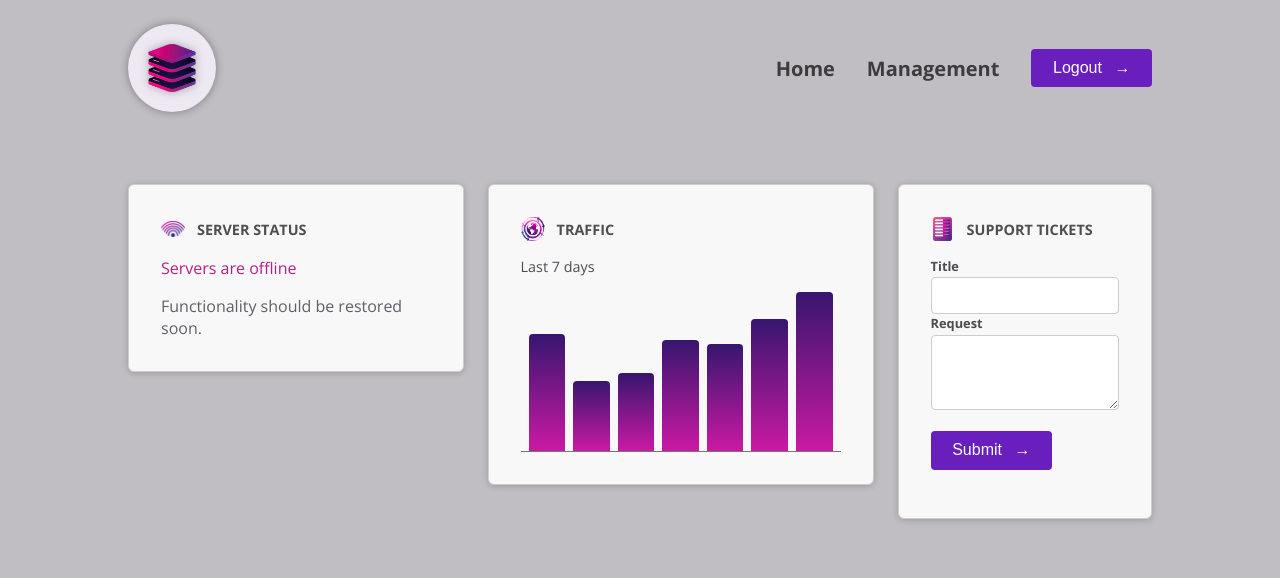
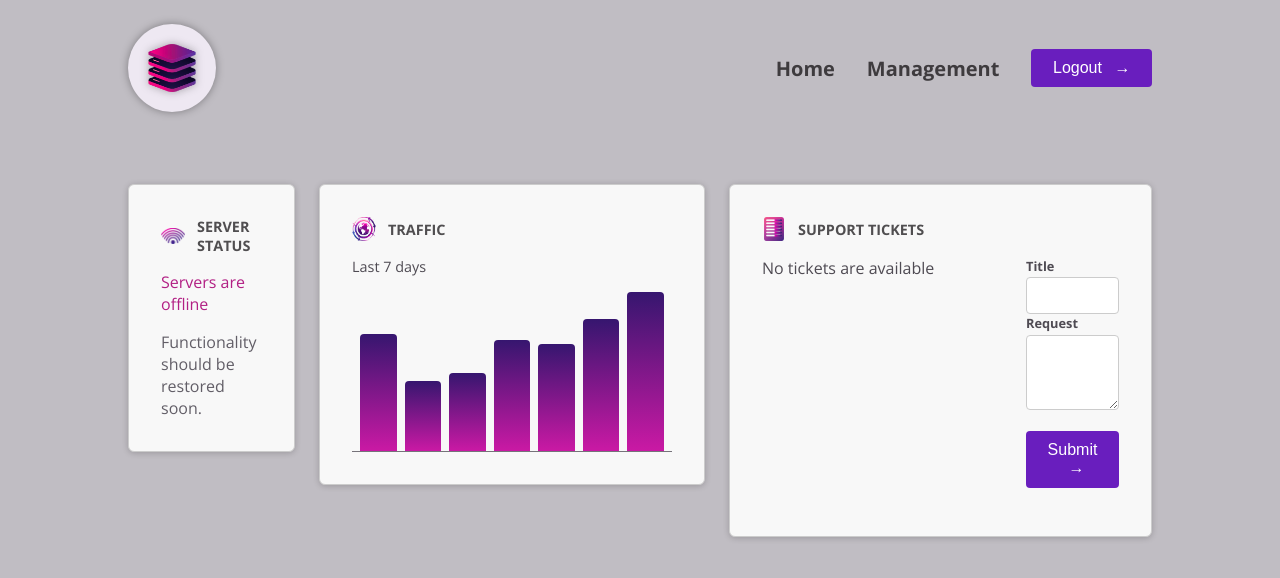
Before and after one commit to RajShukla2308/angular, an Angular app: page / in a window 1280 px wide. Shown: the top 578 px of the page. Built offline with nearby package versions, Linux system fonts and the light colour scheme.

Commit message:
L-139 to L-142 showing tickets

```diff
--- a/src/app/dashboard/tickets/new-ticket/new-ticket.component.ts
+++ b/src/app/dashboard/tickets/new-ticket/new-ticket.component.ts
@@ -1,4 +1,4 @@
-import { AfterViewInit, Component, ElementRef, OnInit, viewChild, ViewChild } from '@angular/core';
+import { AfterViewInit, Component, ElementRef, OnInit, output, viewChild, ViewChild } from '@angular/core';
 import { ButtonComponent } from "../../../shared/button/button.component";
 import { ControlComponent } from "../../../shared/control/control.component";
 import { FormsModule } from '@angular/forms';
@@ -13,6 +13,8 @@ import { FormsModule } from '@angular/forms';
 export class NewTicketComponent implements OnInit, AfterViewInit{
 
   @ViewChild('form') form?: ElementRef<HTMLFormElement>;
+
+  addTicket = output<{title: string, text: string}>();
 
  // viewchild signal
  // private form = viewChild.required<ElementRef<HTMLFormElement>>('form');
@@ -30,6 +32,7 @@ export class NewTicketComponent implements OnInit, AfterViewInit{
 
   onSubmit(titleInput:string,request:string){
    // console.log('form submitted', titleInput, request);
+    this.addTicket.emit({title:titleInput, text: request})
 
     this.form?.nativeElement.reset();
   }
--- /dev/null
+++ b/src/app/dashboard/tickets/ticket.model.ts
@@ -0,0 +1,6 @@
+export interface Ticket{
+    id: string;
+    title: string;
+    request: string;
+    status: 'open' | 'closed'
+}
--- a/src/app/dashboard/tickets/tickets.component.html
+++ b/src/app/dashboard/tickets/tickets.component.html
@@ -3,4 +3,21 @@
       <img src="list.png" alt="A list of items" />
       <h2>Support Tickets</h2>
     </header> -->
-      <app-new-ticket />
+
+<div>
+  <ul>
+
+    @for(ticket of tickets; track ticket.id){
+      <li>
+        <app-ticket></app-ticket>
+        <!-- we can use {{$first}}, {{$even}}, {{$odd}}, {{$count}} functionality here -->
+      </li>
+    }
+    @empty {
+      <p>No tickets are available</p>
+    }
+  </ul>
+</div>
+      <app-new-ticket
+      (addTicket)="addTicket($event)"
+      />
--- a/src/app/dashboard/tickets/tickets.component.ts
+++ b/src/app/dashboard/tickets/tickets.component.ts
@@ -1,13 +1,27 @@
 import { Component } from '@angular/core';
 import { NewTicketComponent } from "./new-ticket/new-ticket.component";
+import { Ticket } from './ticket.model';
+import { tick } from '@angular/core/testing';
+import { TicketComponent } from "./ticket/ticket.component";
 
 @Component({
   selector: 'app-tickets',
   standalone: true,
-  imports: [NewTicketComponent],
+  imports: [NewTicketComponent, TicketComponent],
   templateUrl: './tickets.component.html',
   styleUrl: './tickets.component.css'
 })
 export class TicketsComponent {
+  tickets: Ticket[] = [];
+
+  addTicket(ticketData: {title: string, text: string}){
+    const ticket: Ticket = {
+      title: ticketData.title,
+      id: Math.random().toString(),
+      status: 'open',
+      request: ticketData.text
+    }
+    this.tickets.push(ticket)
+  }
 
 }
--- a/src/app/server-status/server-status.component.ts
+++ b/src/app/server-status/server-status.component.ts
@@ -14,11 +14,11 @@ export class ServerStatusComponent implements OnInit {
 
   constructor(){
 
-    console.log(this.currentStatus()) // it will just log initial value of current status
+    // console.log(this.currentStatus()) // it will just log initial value of current status
 
-    effect(()=>{
-      console.log(this.currentStatus()) // it will log the value whenever the status changes.
-    })
+    // effect(()=>{
+    //   console.log(this.currentStatus()) // it will log the value whenever the status changes.
+    // })
   }
 
   ngOnInit(): void {
```
